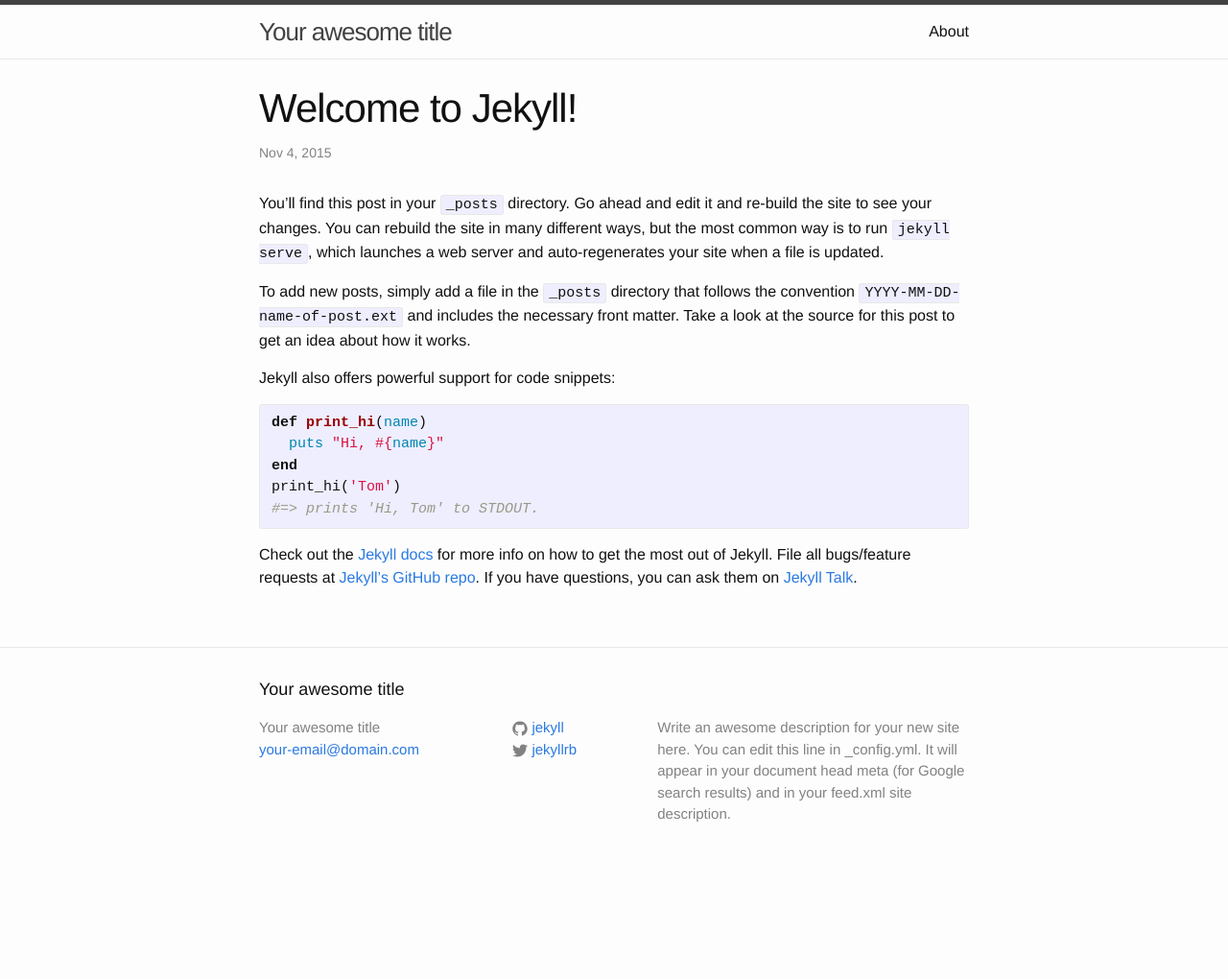
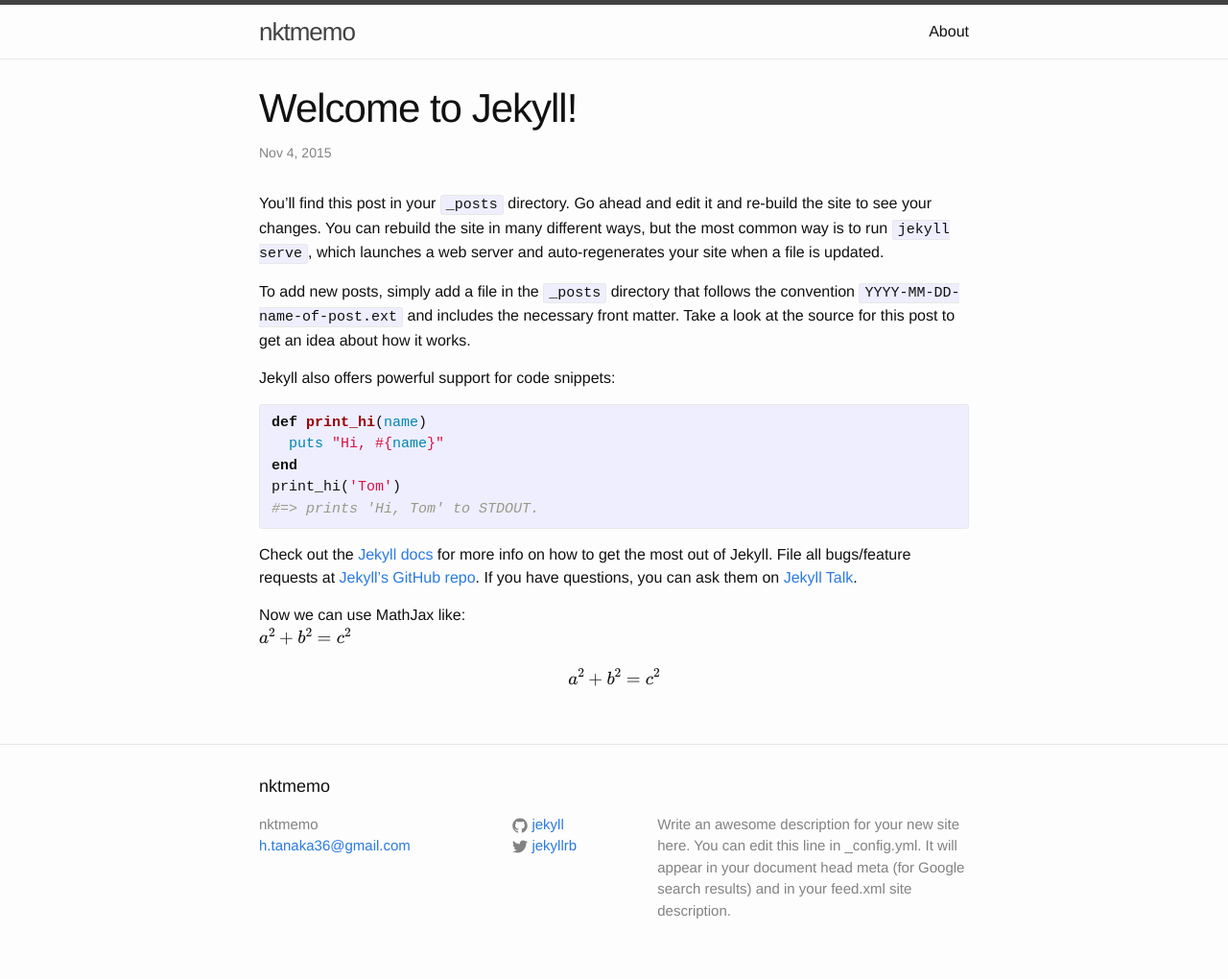
Before and after one commit to nktmemo/nktmemo.github.io, a Jekyll site: the page built from _posts/2015-11-05-welcome-to-jekyll.markdown, in a window 1280 px wide. Shown: the whole page at 96% size. Built offline with Jekyll 4.4.1, drawn with Linux system fonts in a browser that asks for light colours; formulas are drawn with MathJax 3; before the commit the page ends 920 px from its top, so only the background shows below that.

Commit message:
first post

```diff
--- a/_config.yml
+++ b/_config.yml
@@ -6,8 +6,8 @@
 # 'jekyll serve'. If you change this file, please restart the server process.
 
 # Site settings
-title: Your awesome title
-email: your-email@domain.com
+title: nktmemo
+email: h.tanaka36@gmail.com
 description: > # this means to ignore newlines until "baseurl:"
   Write an awesome description for your new site here. You can edit this
   line in _config.yml. It will appear in your document head meta (for
@@ -19,3 +19,4 @@
 
 # Build settings
 markdown: kramdown
+#markdown: redcarpet
--- a/_layouts/page.html
+++ b/_layouts/page.html
@@ -1,6 +1,10 @@
 ---
 layout: default
 ---
+<script type="text/javascript"
+    src="http://cdn.mathjax.org/mathjax/latest/MathJax.js?config=TeX-AMS-MML_HTMLorMML">
+</script>
+
 <article class="post">
 
   <header class="post-header">
--- a/_layouts/post.html
+++ b/_layouts/post.html
@@ -1,6 +1,10 @@
 ---
 layout: default
 ---
+<script type="text/javascript"
+    src="http://cdn.mathjax.org/mathjax/latest/MathJax.js?config=TeX-AMS-MML_HTMLorMML">
+</script>
+
 <article class="post" itemscope itemtype="http://schema.org/BlogPosting">
 
   <header class="post-header">
--- a/_posts/2015-11-05-welcome-to-jekyll.markdown
+++ b/_posts/2015-11-05-welcome-to-jekyll.markdown
@@ -20,6 +20,12 @@
 
 Check out the [Jekyll docs][jekyll-docs] for more info on how to get the most out of Jekyll. File all bugs/feature requests at [Jekyll’s GitHub repo][jekyll-gh]. If you have questions, you can ask them on [Jekyll Talk][jekyll-talk].
 
+Now we can use MathJax like:
+$$a^2 + b^2 = c^2$$
+\\[
+a^2 + b^2 = c^2
+\\]
+
 [jekyll-docs]: http://jekyllrb.com/docs/home
 [jekyll-gh]:   https://github.com/jekyll/jekyll
 [jekyll-talk]: https://talk.jekyllrb.com/
```
Also changed, not shown: _posts/2015-11-05-first-post.markdown (added, +18 -0 lines).
